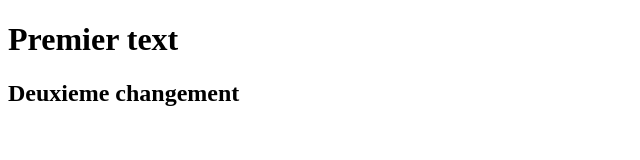
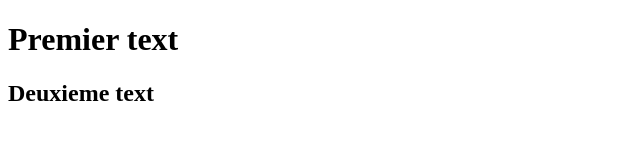
Before and after one commit to Virginie-Grrf/helloWorld, a plain HTML site: page index.html in a window 1280 px wide. Shown: the whole page, without its empty margins (0-640 px from the left). Drawn offline with Linux system fonts and the light colour scheme.

```diff
--- a/index.html
+++ b/index.html
@@ -8,6 +8,6 @@
 </head>
 <body>
     <h1>Premier text</h1>
-    <h2>Deuxieme changement</h2>
+    <h2>Deuxieme text</h2>
 </body>
 </html>
```
